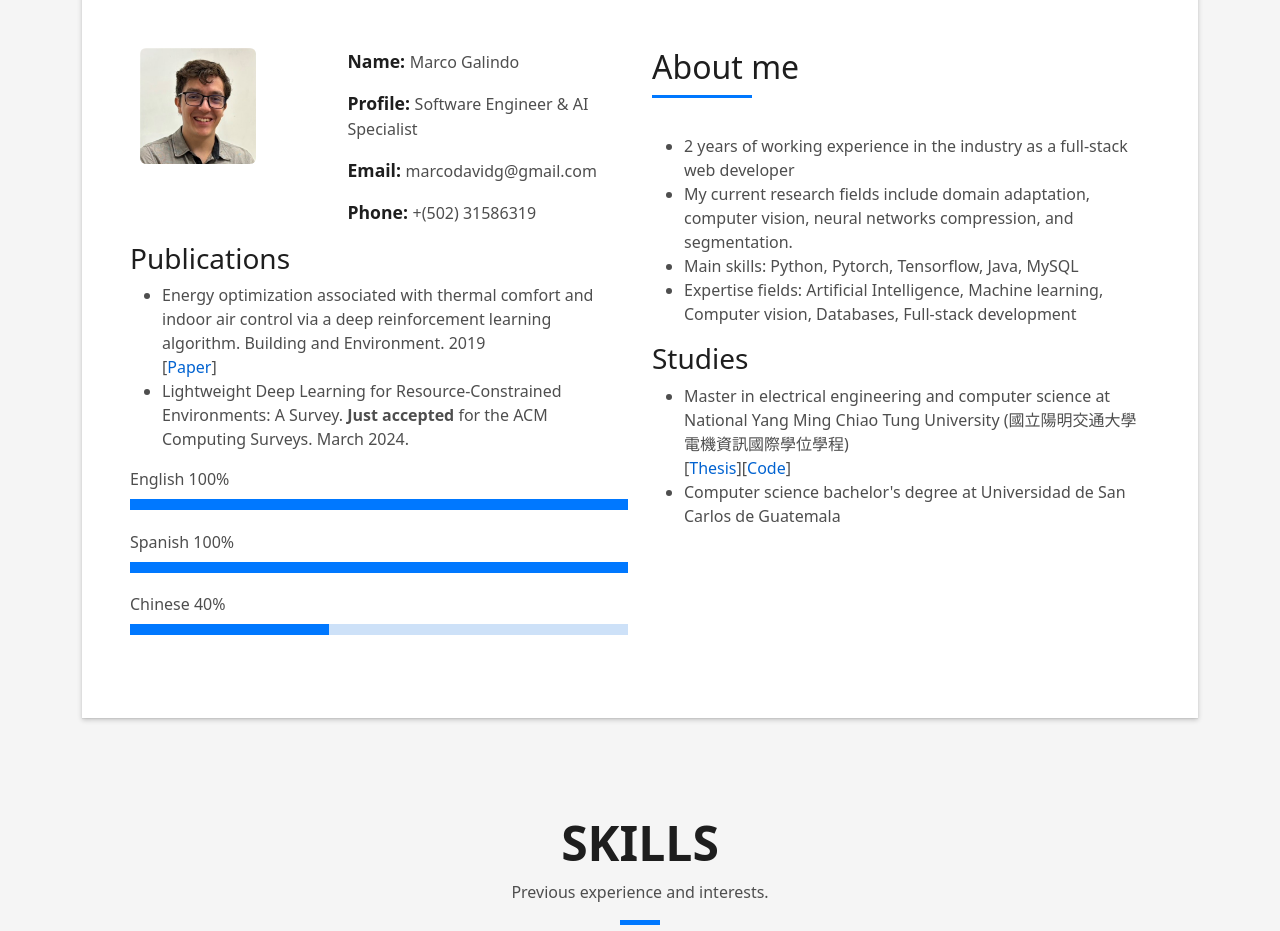
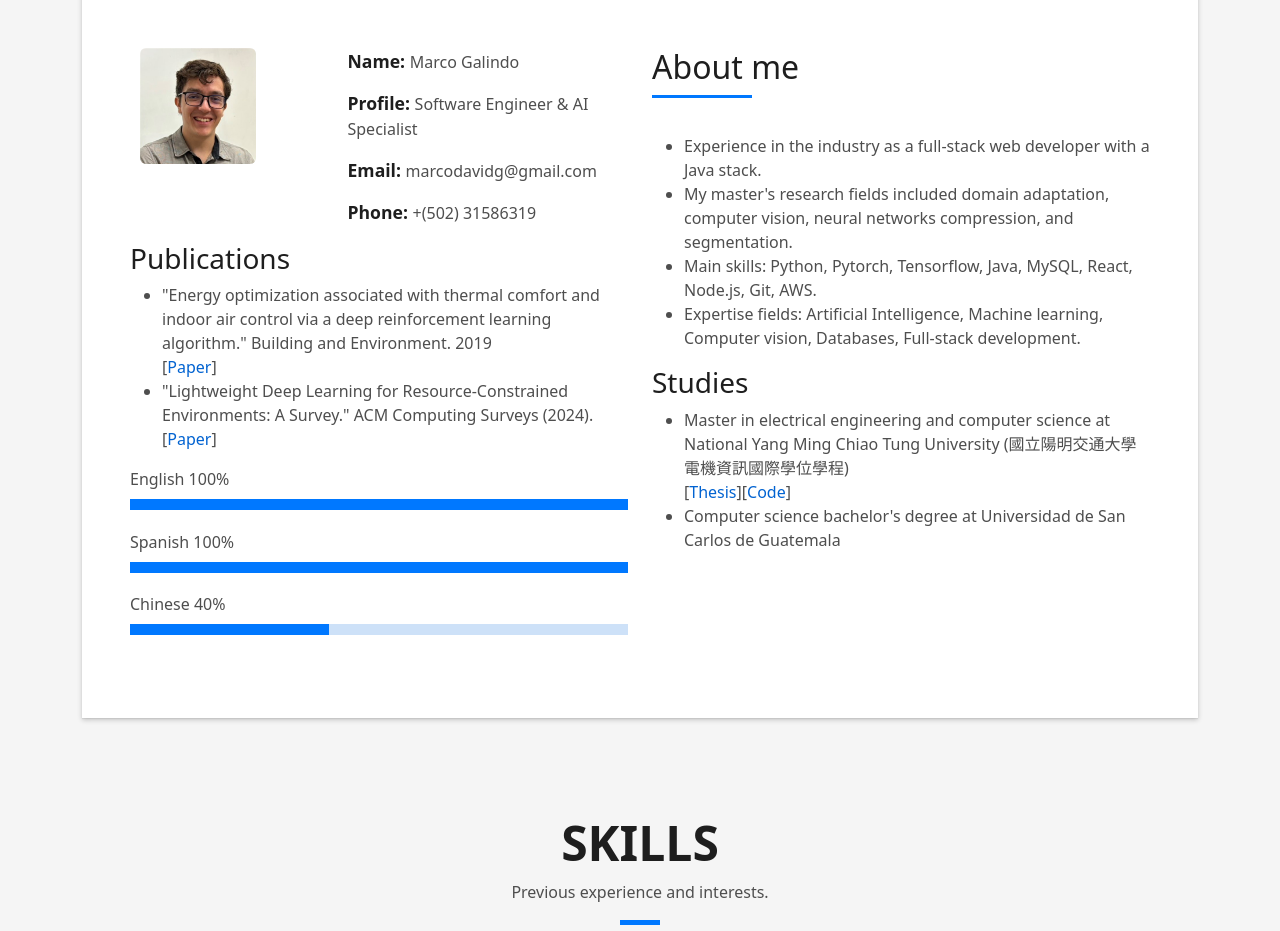
Before and after one commit to marcodavidg/marcodavidg.github.io, a plain HTML site: page index.html in a window 1280 px wide. Shown: the part 880-1811 px from the top of the page. Drawn offline with nearby package versions, Linux system fonts and the light colour scheme.

Commit message:
Update index.html

```diff
--- a/index.html
+++ b/index.html
@@ -99,8 +99,8 @@
                   <div class="skill-mf">
                     <h3>Publications</h3>
                     <ul>
-                      <li>Energy optimization associated with thermal comfort and indoor air control via a deep reinforcement learning algorithm. Building and Environment. 2019<br/>[<a href="https://doi.org/10.1016/j.buildenv.2019.03.038">Paper</a>]</li>
-                      <li>Lightweight Deep Learning for Resource-Constrained Environments: A Survey. <b>Just accepted</b> for the ACM Computing Surveys. March 2024.</li>
+                      <li>"Energy optimization associated with thermal comfort and indoor air control via a deep reinforcement learning algorithm." Building and Environment. 2019<br/>[<a href="https://doi.org/10.1016/j.buildenv.2019.03.038">Paper</a>]</li>
+                      <li>"Lightweight Deep Learning for Resource-Constrained Environments: A Survey." ACM Computing Surveys (2024). [<a href="https://doi.org/10.1145/3657282">Paper</a>]</li>
                     </ul>
                     <div ng-repeat="language in languages">
                       <span>{{language.name}}</span> <span class="pull-right">{{language.percentage}}%</span>
@@ -119,10 +119,10 @@
                     </div>
                     <p class="lead">
                       <ul>
-                        <li>2 years of working experience in the industry as a full-stack web developer</li>
-                        <li>My current research fields include domain adaptation, computer vision, neural networks compression, and segmentation.</li>
-                        <li>Main skills: Python, Pytorch, Tensorflow, Java, MySQL</li>
-                        <li>Expertise fields: Artificial Intelligence, Machine learning, Computer vision, Databases, Full-stack development</li>
+                        <li>Experience in the industry as a full-stack web developer with a Java stack.</li>
+                        <li>My master's research fields included domain adaptation, computer vision, neural networks compression, and segmentation.</li>
+                        <li>Main skills: Python, Pytorch, Tensorflow, Java, MySQL, React, Node.js, Git, AWS.</li>
+                        <li>Expertise fields: Artificial Intelligence, Machine learning, Computer vision, Databases, Full-stack development.</li>
                       </ul>
 
                       <h3>Studies</h3>
```
